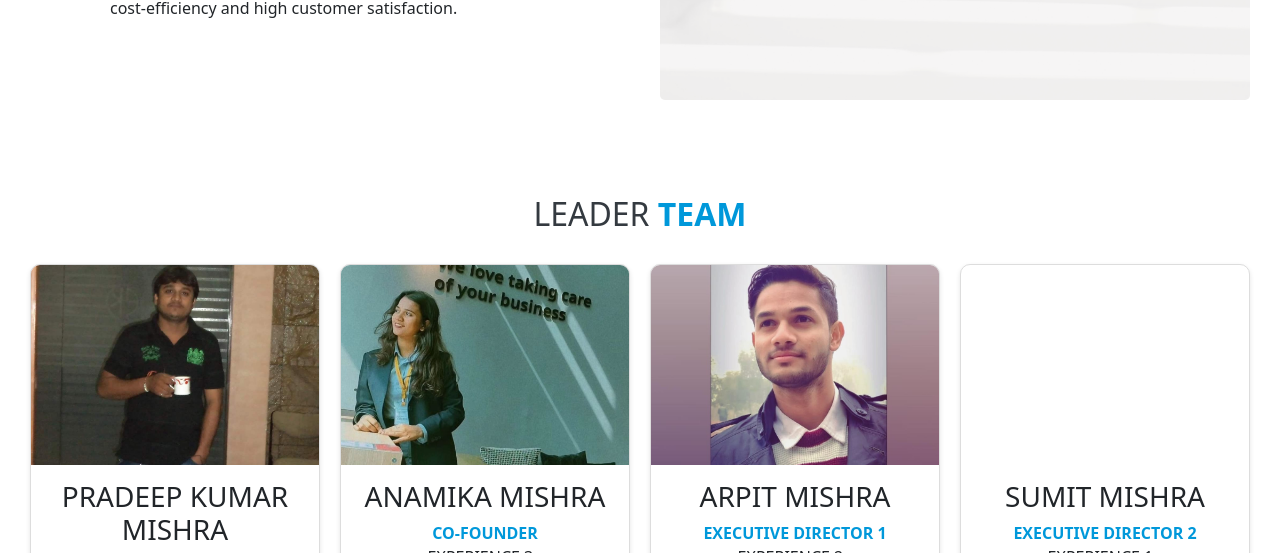
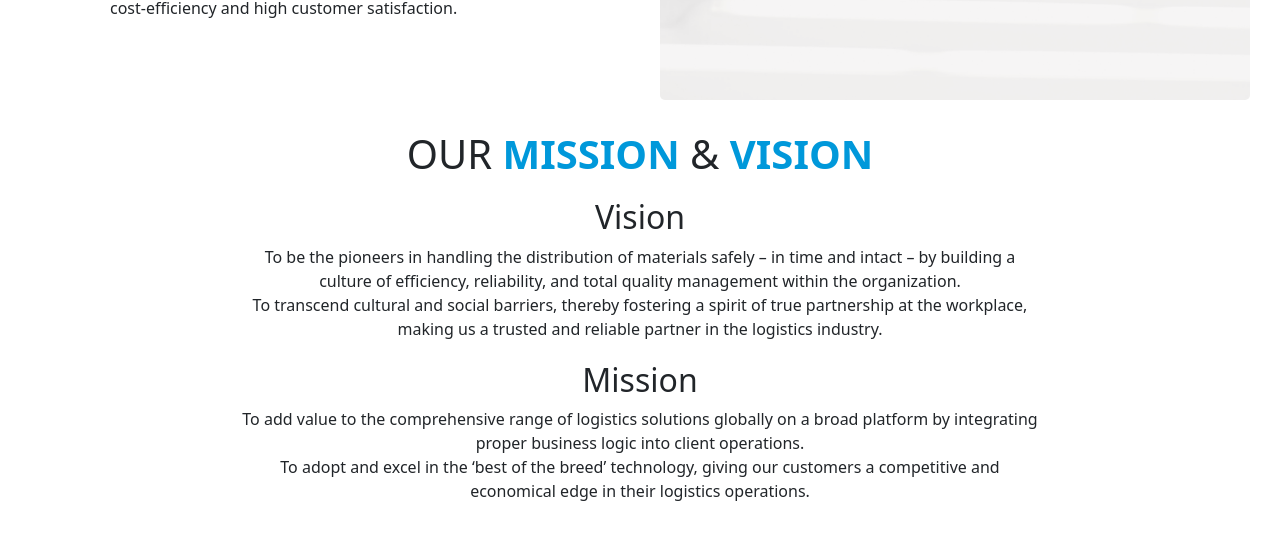
Before and after one commit to alisabir16767/Anamika, a React (Create React App) app: page /aboutUs in a window 1280 px wide. Shown: the part 1399-1952 px from the top of the page. Built offline with nearby package versions, Linux system fonts and the light colour scheme.

Commit message:
by Prashant

```diff
--- a/src/components/DetailedEngineering.jsx
+++ b/src/components/DetailedEngineering.jsx
@@ -4,77 +4,29 @@ import DetailedEngineeringImage from "../assets/images/Detailed-Engineering-Serv
 
 const DetailedEngineering = () => {
    return (
-      <div className="DetailedEngineering">
-         <h1>DETAILED <span className='quality'>ENGINEERING</span></h1>
-         <div className="DetailedEngineering-items1">
-            <p>Detailed Engineering is the essential bridge between the basic engineering and construction phase of a project. It is "Converting Thoughts into reality".
-               <br />
-               <br />
-               <b>   We provide detailed engineering services for a project as follows:</b>
-               <br />
-               <ul>
-                  <li>Process Engineering including selection of the right equipment Electrical Engineering</li>
-                  <li>HVAC</li>
-                  <li>Instrumentation</li>
-                  <li>Building Management and Automation Systems</li>
-                  <li>Preparation of Detailed Specifications, Data Sheets and Bill of Quantities for various Plants, Equipment, Machinery and System</li>
-                  <li>Supply of various Plant Equipment, Machinery and Systems</li>
-               </ul>
-            </p>
-            <img src={DetailedEngineeringImage} alt="DetailedEngineeringImage" />
-         </div>
-         <div className="DetailedEngineering-items">
-            <div className="DetailedEngineering-list">
-               <p><b>Civil Layouts</b>
-                  <ul>
-                     <li>Plot Layout</li>
-                     <li>Area/Layout</li>
-                     <li>Men/Material Movement, etc.</li>
-                  </ul>
-                  <b>Electrical</b>
-                  <ul>
-                     <li>Electrical Load Data</li>
-                     <li>Electrical Layouts</li>
-                     <li>Cabling Details</li>
-                     <li>Bill Of Quantities (BOQ), etc.</li>
-                  </ul>
-               </p>
-            </div>
-            <div className="DetailedEngineering-list">
-               <p><b>Drainage Layouts</b>
-                  <ul>
-                     <li>Industrial Drainage</li>
-                     <li>Domestic Drainage, etc.</li>
-                     <li>Soil Drainage, etc.</li>
-                  </ul>
-                  <b>HVAC (Heating Ventilation and Air Conditioning)</b>
-                  <ul>
-                     <li>HVAC Design</li>
-                     <li>Air Handling Unit (AHU) Locations</li>
-                     <li>Air Flow Diagrams</li>
-                     <li>Ducting Layouts</li>
-                     <li>BOQ, etc.</li>
-                  </ul>
-               </p>
-            </div>
-            <div className="DetailedEngineering-list">
-               <p><b>Lighting</b>
-                  <ul>
-                     <li>Illumination Design</li>
-                     <li>Lighting Layout, etc.</li>
-                  </ul>
-                  <b>Schematic Pipeline</b>
-                  <ul>
-                     <li>Purified Water Generation System</li>
-                     <li>Water for Injection (WFI)</li>
-                     <li>Compressed Air</li>
-                     <li>Pure Steam</li>
-                     <li>Plant Steam</li>
-                  </ul>
-               </p>
-            </div>
-         </div>
+      <div className="OurMissionAndVision" style={{ textAlign: "center", margin: "0 auto", maxWidth: "800px" }}>
+      <h1>
+         OUR <span className='quality'>MISSION</span> & <span className='quality'>VISION</span>
+      </h1>
+      <div className="OurVision" style={{ margin: "20px 0" }}>
+         <h2>Vision</h2>
+         <p>
+            To be the pioneers in handling the distribution of materials safely – in time and intact – by building a culture of efficiency, reliability, and total quality management within the organization.
+            <br />
+            To transcend cultural and social barriers, thereby fostering a spirit of true partnership at the workplace, making us a trusted and reliable partner in the logistics industry.
+         </p>
       </div>
+      <div className="OurMission" style={{ margin: "20px 0" }}>
+         <h2>Mission</h2>
+         <p>
+            To add value to the comprehensive range of logistics solutions globally on a broad platform by integrating proper business logic into client operations.
+            <br />
+            To adopt and excel in the ‘best of the breed’ technology, giving our customers a competitive and economical edge in their logistics operations.
+         </p>
+      </div>
+   </div>
+
+
    );
 }
 
--- a/src/components/aboutUs.jsx
+++ b/src/components/aboutUs.jsx
@@ -4,6 +4,7 @@ import AboutUsDescription from './aboutUsDescription';
 import OurStrengthOurPresence from './OurStrengthOurPresence';
 import LeaderTeam from './LeaderTeam';
 import PolicyIntegration from './PolicyIntegration';
+import DetailedEngineering from './DetailedEngineering';
 
 class AboutUsContent extends Component {
   render() {
@@ -15,6 +16,7 @@ class AboutUsContent extends Component {
         </div>
         <AboutUsDescription />
         <OurStrengthOurPresence />
+        <DetailedEngineering />
         <LeaderTeam />
         <PolicyIntegration />
       </div>
--- a/src/components/footer.jsx
+++ b/src/components/footer.jsx
@@ -82,7 +82,7 @@ const Footer = () => {
             <div className="col-md-3 col-lg-2 col-xl-2 mx-auto mb-4 footer-link">
               {/* Links */}
               <h6 className="text-uppercase fw-bold mb-4">CORPORATE OFFICE</h6>
-              <p><i className="fas fa-home me-3"></i>Office Number 283, 2nd Floor Disma Complex lamboli Navi Mumbai410218
+              <p><i className="fas fa-home me-3"></i>Office Number 283, 2nd Floor Disma Complex kalamboli Navi Mumbai410218
               </p>
               <p>
                 <i className="fas fa-envelope me-3"></i>
@@ -105,6 +105,7 @@ const Footer = () => {
               <p><i className="fas fa-phone me-3"></i> +91 9769419731</p>
               <p><i className="fas fa-print me-3"></i> +91 8850418165</p>
               <p><i className="fas fa-print me-3"></i> +91 8692857962</p>
+              <p><i className="fas fa-user me-3"></i> HR Contact: +91 9653659549</p>
             </div>
             {/* Grid column */}
           </div>
```
